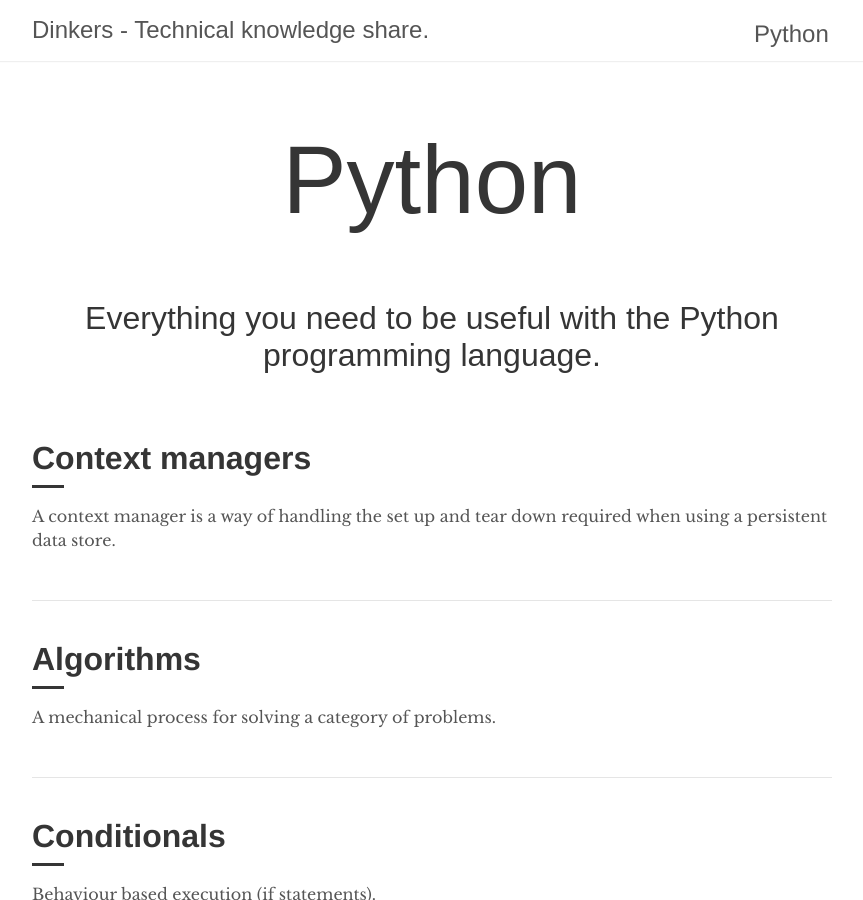
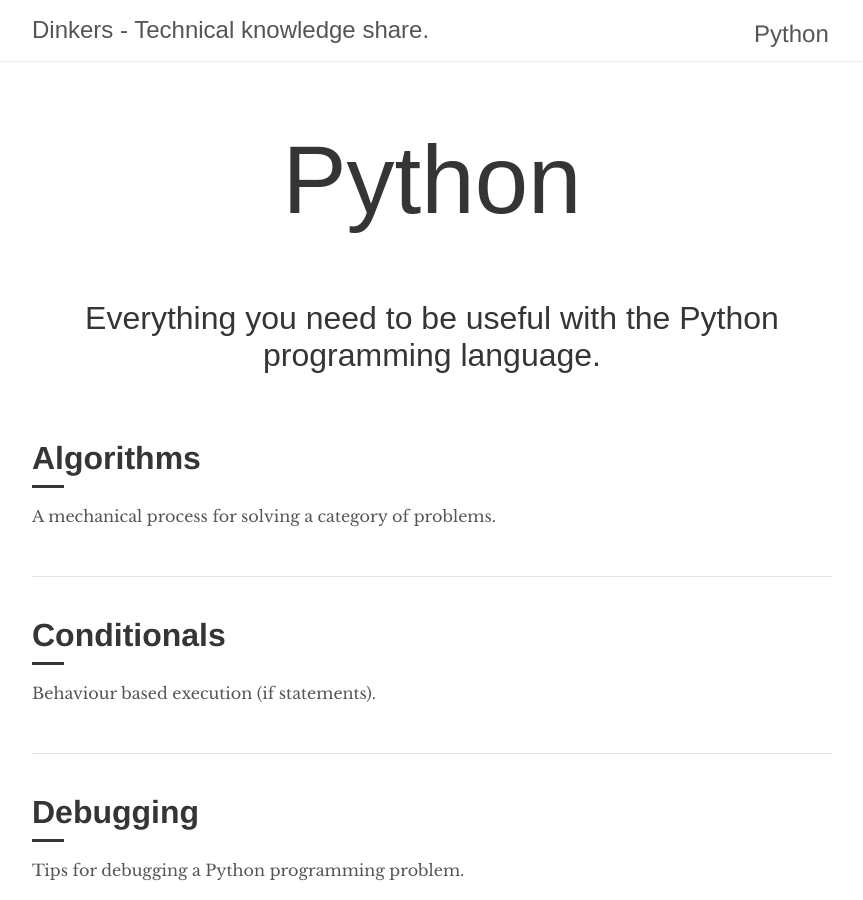
Before and after one commit to RobertDickens/dinkers.github.io, a Jekyll site: the page built from _python/index.html, in a window 1280 px wide and 900 px high. Shown: the whole window, without its empty margins (208-1071 px from the left). Built offline with Jekyll 4.4.1, drawn with Linux system fonts in a browser that asks for light colours; some web fonts are replaced; some of the changed text lies outside the part shown.

Commit message:
Added intermediate python structure and index file

```diff
--- a/_python/advanced/context-managers.md
+++ b/_python/intermediate/context-managers.md
@@ -1,8 +1,8 @@
 ---
 layout: post
 title:  "Context Managers"
-description: "A context manager is a way of handling the set up and tear down required when using a persistent data store."
-category: python
+description: "A way of handling the set up and tear down required when using a persistent data store."
+categories: intermediate
 ---
 
 A context manager is a way of handling the set up and tear down required when using a persistent data store.
```
Also changed, not shown: _python/intermediate/index.html (added, +33 -0 lines).
